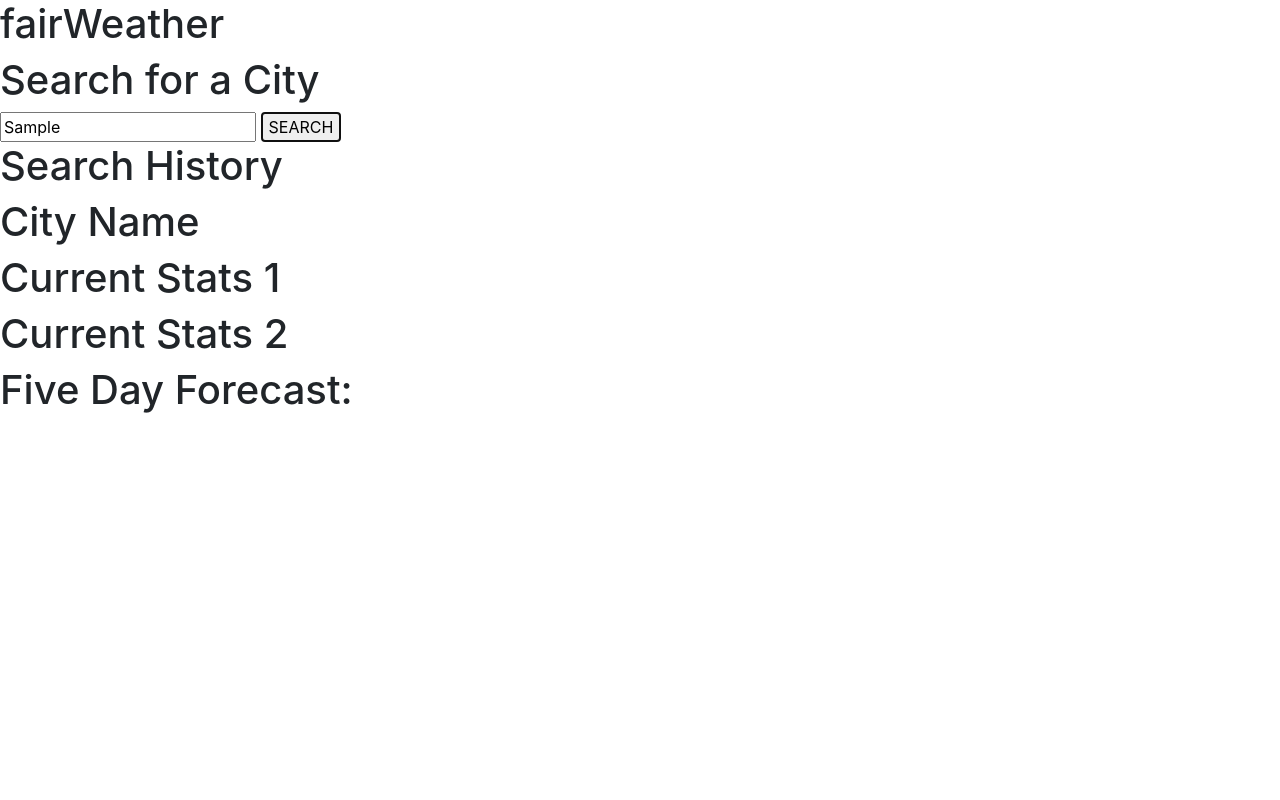
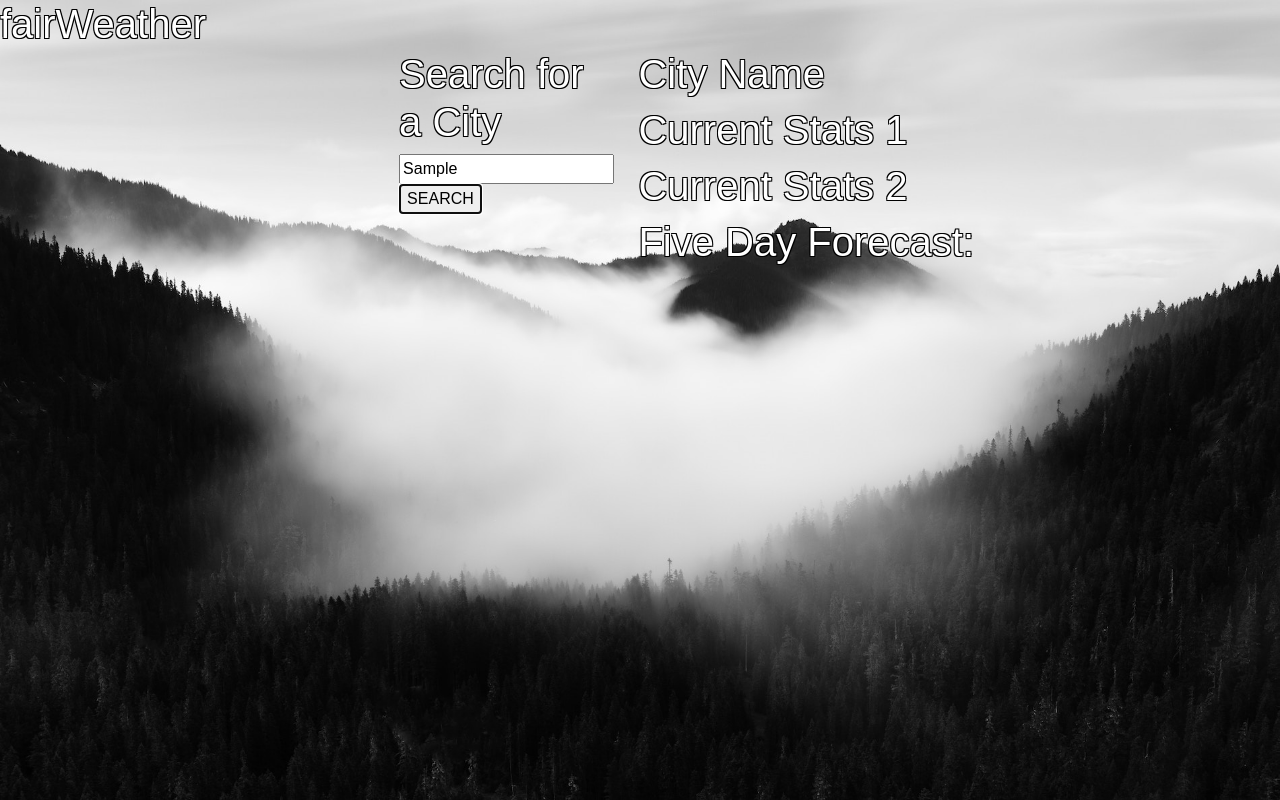
Before and after one commit to Hezakai/fairWeather, a plain HTML site: page index.html in a window 1280 px wide. Both pictures are taken after typing "Sample" into the empty fields and a click on the button "SEARCH". Drawn offline with nearby package versions, Linux system fonts and the light colour scheme; no server answers.

Commit message:
added cards and styling

```diff
--- a/assets/script.js
+++ b/assets/script.js
@@ -16,7 +16,7 @@ searchBtn.addEventListener('click', function(e) {
 })
 
 function callCurrentF(city) {
-    fetch(`https://api.openweathermap.org/data/2.5/weather?q=${city}&appid=${API_KEY}`)
+    fetch(`https://api.openweathermap.org/data/2.5/weather?q=${city}&appid=${API_KEY}&units=imperial`)
     .then(response => response.json())
     .then(data => {
         console.log(data)
@@ -31,20 +31,23 @@ function callCurrentF(city) {
 
 function call5D(lat, lon) {
     fiveDaySection.innerHTML = '';
-    fetch(`https://api.openweathermap.org/data/2.5/forecast?lat=${lat}&lon=${lon}&cnt=5&appid=${API_KEY}`)
+    fetch(`https://api.openweathermap.org/data/2.5/forecast?lat=${lat}&lon=${lon}&appid=${API_KEY}&units=imperial`)
     .then(response => response.json())
     .then(fiveData => {
         console.log(fiveData)
 
         fiveData.list.forEach(data => {
-            let date = new Date(data.dt * 1000).toLocaleDateString()
             let time = new Date(data.dt * 1000).toLocaleTimeString()
-            let temp = data.main.temp
-            let desc = data.weather[0].description
-            displayFiveDay(date, time, temp, desc)
+            if (time === '12:00:00 PM') {
+                let date = new Date(data.dt * 1000).toLocaleDateString()
+                let temp = data.main.temp
+                let desc = data.weather[0].description
+                displayFiveDay(date, time, temp, desc)
+            }
         })
     })
 }
+
 
 function displayCurrentF(city, desc, temp, humidity, wind) {
     cityCurrSection.innerHTML = `
--- /dev/null
+++ b/assets/style.css
@@ -0,0 +1,47 @@
+body {
+    background-color: #f8f9fa;
+    font-family: Arial, Helvetica, sans-serif;
+    display: flex;
+    justify-content: center;
+    background-image: url(background.jpg);
+    background-size: cover;
+    background-position: center center;
+    background-repeat: no-repeat;
+    height: 100%;
+    width: 100%;
+    color: rgb(0, 0, 0);
+    min-height: 100vh;
+}
+
+  .container {
+    margin-top: 50px;
+    display: flex;
+    flex-wrap: wrap;
+    justify-content: center;
+    align-items: flex-start;
+  }
+
+  #searchSec {
+    flex-basis: 20%;
+    margin-right: 20px;
+  }
+
+  #forecastSec {
+    flex-basis: 30%;
+  }
+
+  #fiveDaySec {
+    display: flex;
+    flex-wrap: wrap;
+    justify-content: center;
+  }
+
+  .card {
+    margin: 10px;
+    flex-basis: calc(50% - 20px);
+  }
+
+  h1 {
+    color: #ffffff; /* dark grey text */
+    text-shadow: -1px -1px 0 #000, 1px -1px 0 #000, -1px 1px 0 #000, 1px 1px 0 #000; /* black outline */
+  }
--- a/index.html
+++ b/index.html
@@ -4,31 +4,35 @@
     <meta charset="utf-8">
     <meta name="viewport" content="width=device-width, initial-scale=1, shrink-to-fit=no">
     <link rel="stylesheet" href="https://cdn.jsdelivr.net/npm/bootstrap@4.3.1/dist/css/bootstrap.min.css" integrity="sha384-ggOyR0iXCbMQv3Xipma34MD+dH/1fQ784/j6cY/iJTQUOhcWr7x9JvoRxT2MZw1T" crossorigin="anonymous">
-    <link rel="stylesheet" href="./assets/style.css"></link>
+    <link rel="stylesheet" href="./assets/style.css">
     <title>fairWeather</title>
   </head>
   <body>
     <header><h1>fairWeather</h1></header>
-    <main>
+    <main class="container">
+        <div class="row">
+            <div class="col-lg-4">
                 <section id="searchSec">
                     <h1>Search for a City</h1>
                     <input id="searchInput" type="text">
                     <button id="searchBtn">SEARCH</button>
-            <h1>Search History</h1>
+                    <h1 id="searchHistory">Search History</h1>
                 </section>
+            </div>
+            <div class="col-lg-8">
                 <section id="forecastSec">
-            <div id= "cityCurr">
+                    <div id="cityCurr">
                         <h1>City Name</h1>
                         <h1>Current Stats 1</h1>
                         <h1>Current Stats 2</h1>
                     </div>
                     <h1>Five Day Forecast:</h1>
-            <section id= "fiveDaySec">
-
+                    <section id="fiveDaySec">
                     </section>
                 </section>
-    <!-- Optional JavaScript -->
-    <!-- jQuery first, then Popper.js, then Bootstrap JS -->
+            </div>
+        </div>
+    </main>
     <script src="https://code.jquery.com/jquery-3.3.1.slim.min.js" integrity="sha384-q8i/X+965DzO0rT7abK41JStQIAqVgRVzpbzo5smXKp4YfRvH+8abtTE1Pi6jizo" crossorigin="anonymous"></script>
     <script src="https://cdn.jsdelivr.net/npm/popper.js@1.14.7/dist/umd/popper.min.js" integrity="sha384-UO2eT0CpHqdSJQ6hJty5KVphtPhzWj9WO1clHTMGa3JDZwrnQq4sF86dIHNDz0W1" crossorigin="anonymous"></script>
     <script src="https://cdn.jsdelivr.net/npm/bootstrap@4.3.1/dist/js/bootstrap.min.js" integrity="sha384-JjSmVgyd0p3pXB1rRibZUAYoIIy6OrQ6VrjIEaFf/nJGzIxFDsf4x0xIM+B07jRM" crossorigin="anonymous"></script>
```
Lines whose indentation alone changed are shown as unchanged.
